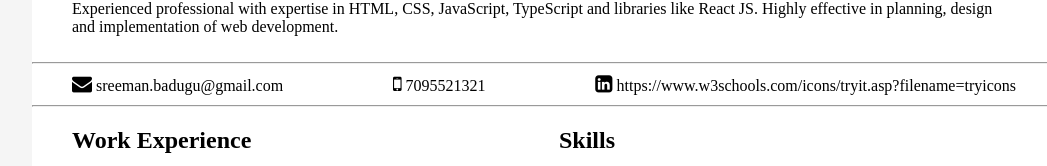
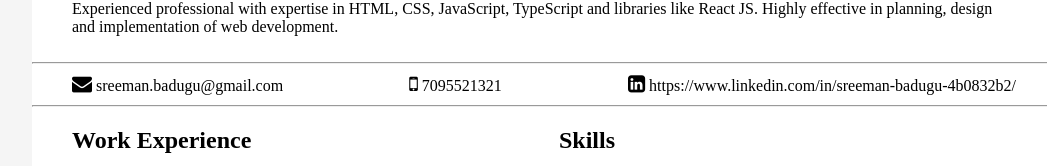
Before and after one commit to Sreemans/DataTable, a plain HTML site: page index.html in a window 1280 px wide. Shown: the part 128-294 px from the top of the page, without its empty margins (96-1143 px from the left). Drawn offline with Linux system fonts and the light colour scheme.

Commit message:
Update index.html

```diff
--- a/index.html
+++ b/index.html
@@ -25,7 +25,7 @@
             </span>
             <span>
                 <i class="fa fa-linkedin-square" style="font-size:20px"></i>
-                <label>https://www.w3schools.com/icons/tryit.asp?filename=tryicons</label>
+                <label>https://www.linkedin.com/in/sreeman-badugu-4b0832b2/</label>
             </span>
         </div>
     </div>
```
